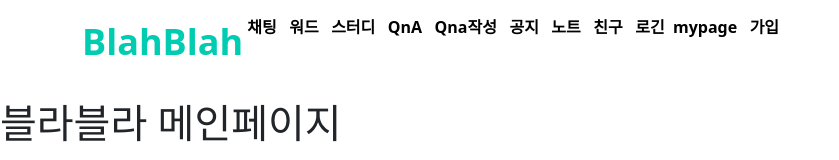
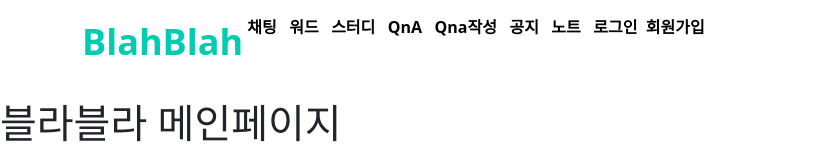
Before and after one commit to damwon/BlahBlah, a Next.js app in the folder FE/blahblah/: page / in a window 1280 px wide. Shown: the top 160 px of the page, without its empty margins (0-839 px from the left). Built offline with nearby package versions, Linux system fonts and the light colour scheme.

Commit message:
[S06P31C203-201]fe/feat/navBar

```diff
--- a/FE/blahblah/component/Navbar.js
+++ b/FE/blahblah/component/Navbar.js
@@ -58,29 +58,25 @@ export default function userNav() {
             <Link href="/note">
               <a className="navmenu">&nbsp;노트 &nbsp;</a>
             </Link>
-            <Link href="/user/friends">
-            <a className="navmenu">&nbsp;친구 &nbsp;</a>
-              </Link>
               {
                 isLogin===false
                 ?<><Link href="/user/login">
-                <a className="navmenu">&nbsp;로긴&nbsp;</a>
-                  </Link></>
+                <a className="navmenu">&nbsp;로그인&nbsp;</a>
+                  </Link>
+              <Link href="/user/signup">
+                <a className="navmenu">&nbsp;회원가입 &nbsp;</a>
+                  </Link>
+                  </>
                 :<>
+                <Link href="/user/mypage">
+            <a className="navmenu">&nbsp;mypage &nbsp;</a>
+              </Link>
                 <a className="navmenu" onClick={onLogout}>&nbsp;로그아웃&nbsp;</a>
                   </>
               }
 
-              <Link href="/user/mypage">
-            <a className="navmenu">&nbsp;mypage &nbsp;</a>
-              </Link>
-              {
-                isLogin===false
-                ?<><Link href="/user/signup">
-                <a className="navmenu">&nbsp;가입 &nbsp;</a>
-                  </Link></>
-                :null
-              }
+
+
             </div>
       </div>
       <style jsx>{`
```
